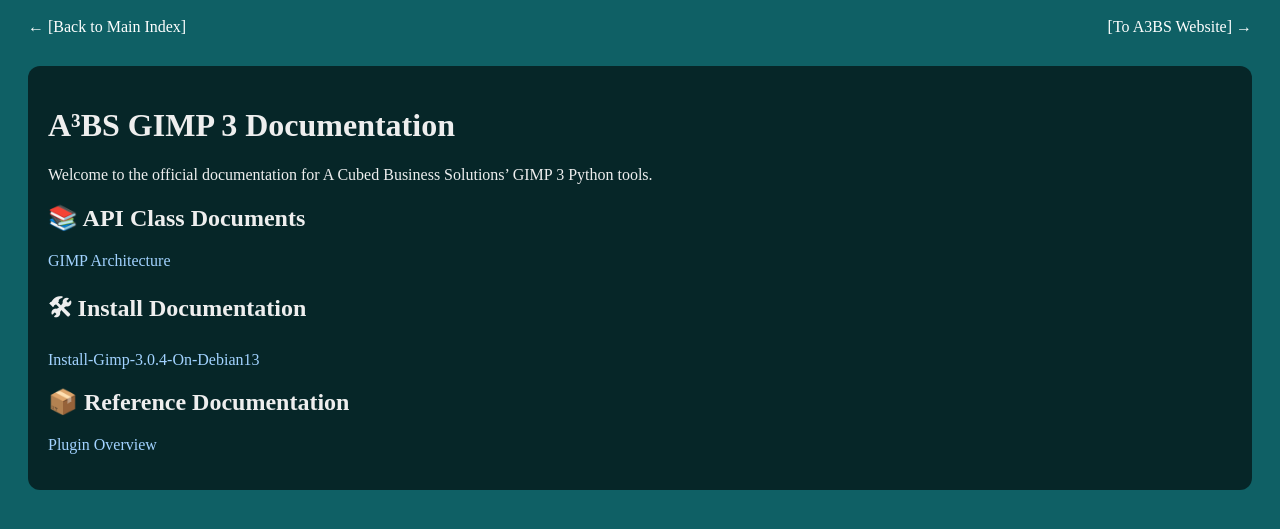
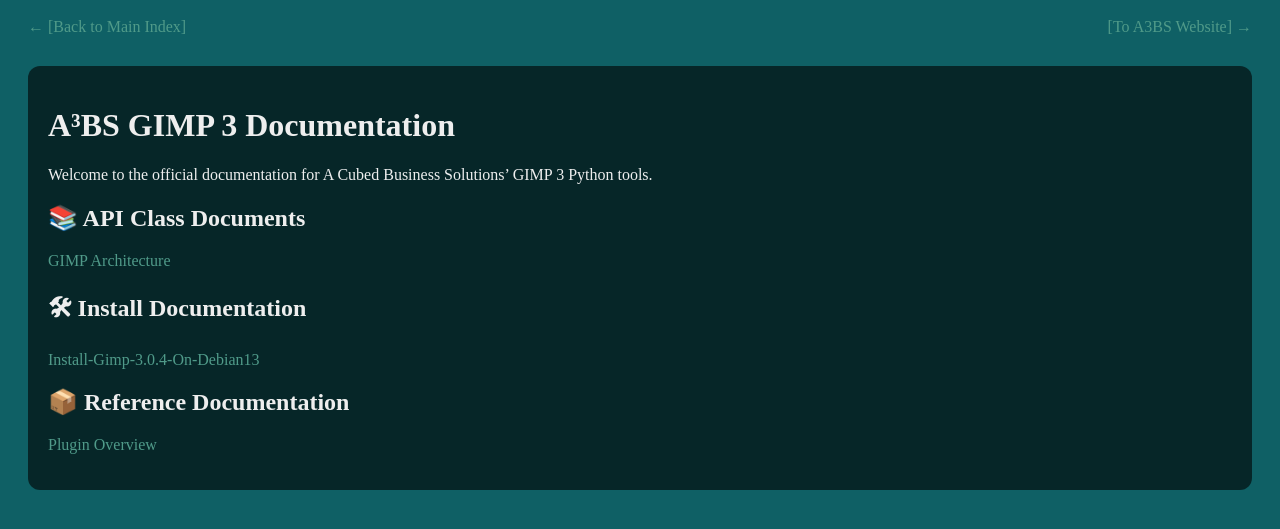
Before and after one commit to aaabscom/a3bs-public-private, a Jekyll site: the page built from index.md, in a window 1280 px wide. Shown: the top 529 px of the page. Built offline with Jekyll 4.4.1, drawn with Linux system fonts in a browser that asks for light colours.

Commit message:
Styling and aaabs.com website target is blank.

```diff
--- a/_layouts/default.html
+++ b/_layouts/default.html
@@ -10,7 +10,7 @@
 
   <div class="nav-wrapper">
     <div class="nav-left"><a href="/a3bs-public/">← [Back to Main Index]</a></div>
-    <div class="nav-right"><a href="https://aaabs.com">[To A3BS Website] →</a></div>
+    <div class="nav-right"><a href="https://www.aaabs.com" target="_blank">[To A3BS Website] →</a></div>
   </div>
 
   <div class="main-container">
--- a/assets/css/style.css
+++ b/assets/css/style.css
@@ -16,13 +16,13 @@ body {
 }
 
 a {
-  color: #a2d2ff;
+  color: #509a89;
   text-decoration: none;
 }
 
 a:hover {
   color: #08a1fe;
-  text-decoration: underline;
+  text-decoration: none;
 }
 
 ul {
@@ -35,14 +35,13 @@ li {
 }
 
 .nav-wrapper a {
-  color: #ffffff;
+  color: #509a89;
   font-weight: 500;
   text-decoration: none;
 }
 
 .nav-wrapper a:hover {
   color: #08a1fe;
-  text-decoration: underline;
 }
 
 .nav-wrapper {
```
